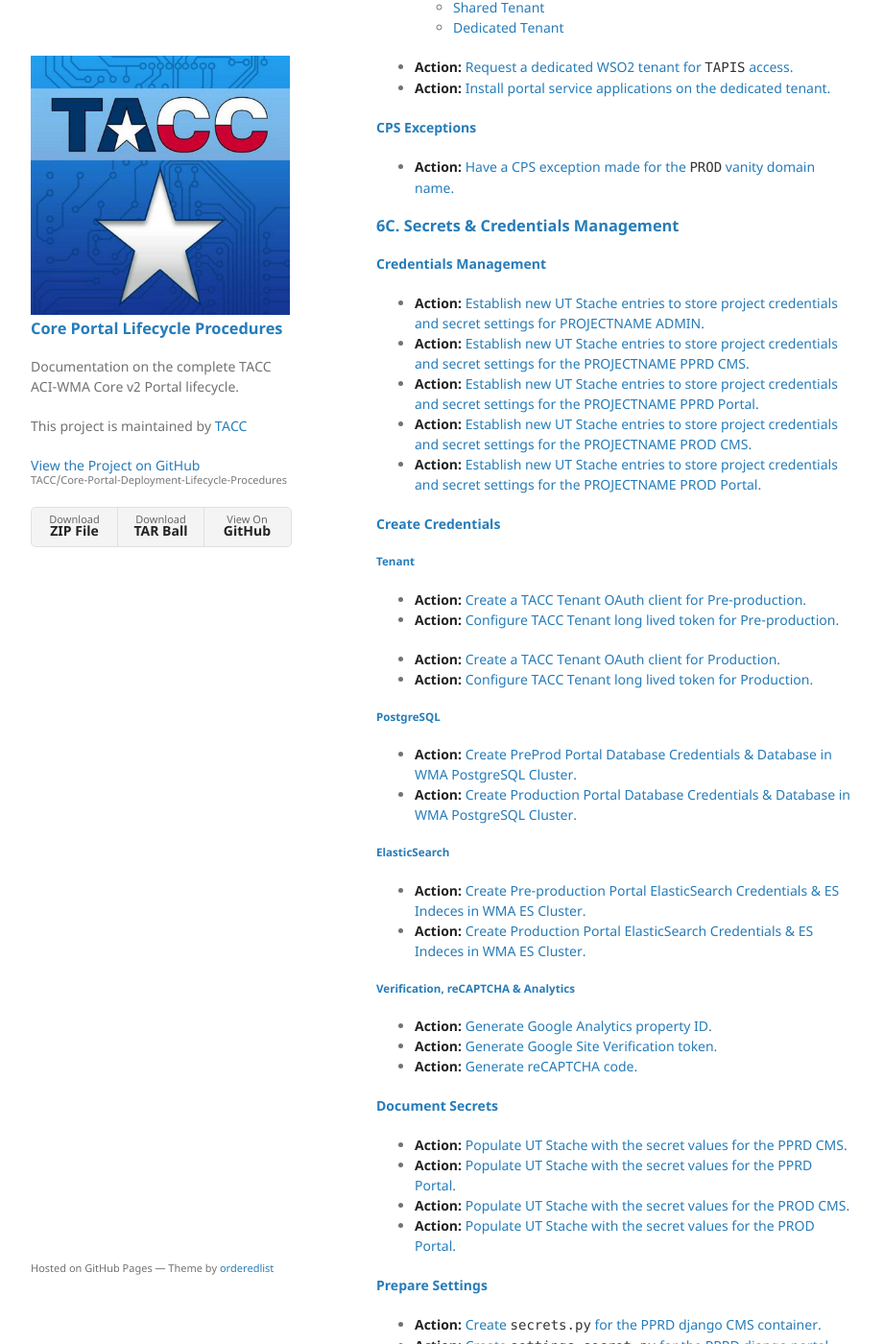
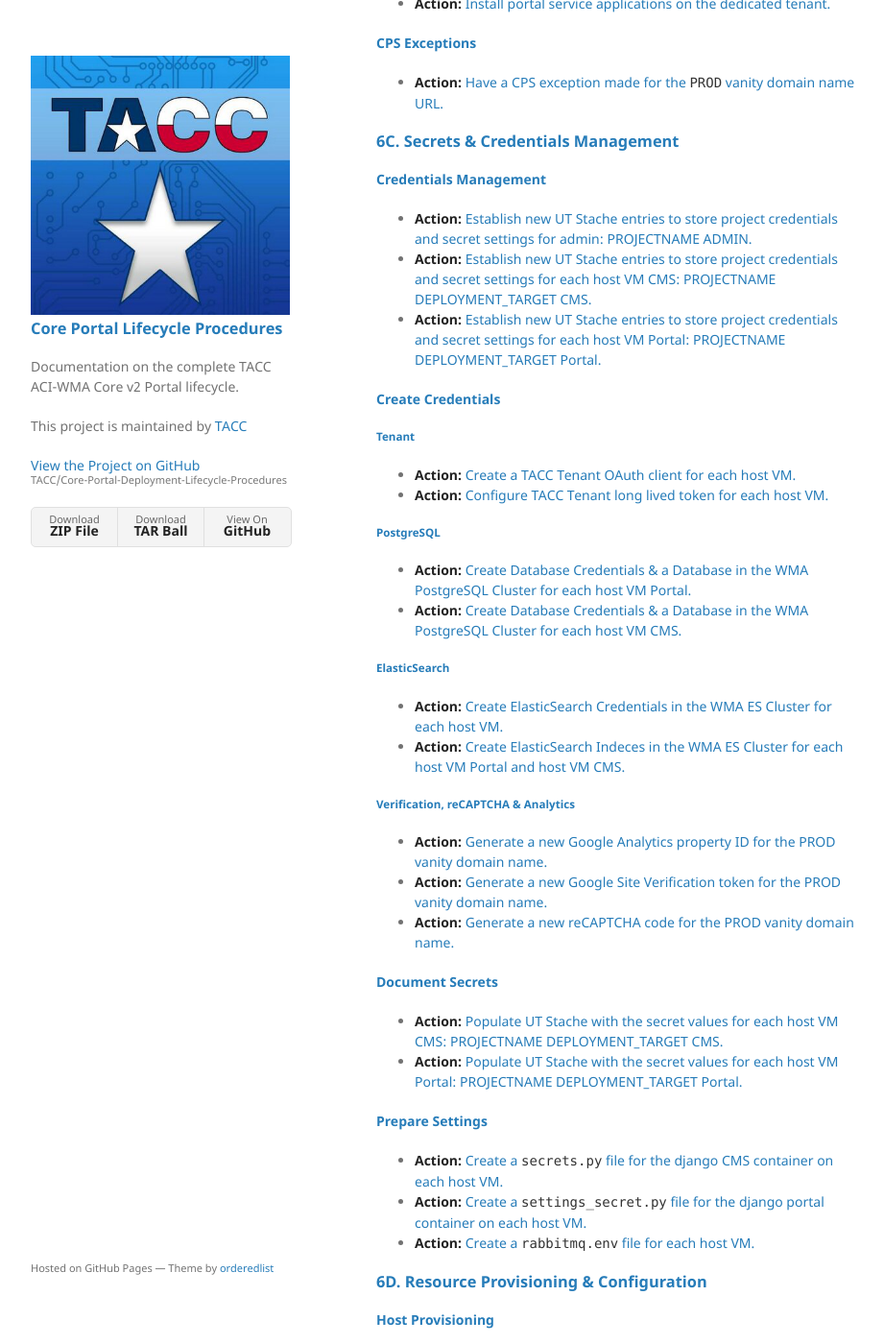
Before and after one commit to TACC/Core-Portal-Deployment-Lifecycle-Procedures, a Jekyll site: the page built from pages/overview_alt.md, in a window 1280 px wide and 1400 px high, scrolled down 1284 px. Shown: the whole window at 96% size, without its empty margins (178-1099 px from the left). Built offline with Jekyll 4.4.1, drawn with Linux system fonts in a browser that asks for light colours; our own code applies the rules of GitHub Pages for plain Markdown files; some of the changed text lies outside the part shown.

Commit message:
TWeaking my new structure before radical reordering.

```diff
--- a/pages/overview_alt.md
+++ b/pages/overview_alt.md
@@ -34,19 +34,15 @@ This is a list of all _Phases_ in the TACC ACI-WMA Core v2 Portal lifecycle. Eac
 
 #### [Host VM Requests]()
 
-- **Action:** [Request the deployment hosts for `PPRD` via KB.](#action1)
-- **Action:** [Request the deployment hosts for `PROD` via KB.](#action2)
-- **Action:** [If needed, request the deployment hosts for DEV via KB.](#action3)
+- **Action:** [Request the deployment target host VMs for `PPRD`, `PROD`, `DEV`, etc. via KB.](#action1)
 
 #### [SSL Certificates]()
 
-- **Action:** [Request SSL Certificates for the `PPRD` deployment host via KB.](#action4)
-- **Action:** [Request SSL Certificates for the `PROD` deployment host via KB.](#action5)
-- **Action:** [If needed, request SSL Certificates for the `DEV` deployment host via KB.](#action6)
+- **Action:** [Request SSL Certificates for each requested host VM via KB.](#action4)
 
 #### [WSO2 Tenant Request]()
 
-- **Action:** [Select Tenant Type for the portal (shared or dedicated).](#action1)
+- **Action:** [Select the Tenant Type for the portal (shared or dedicated).](#action1)
   - [Shared Tenant](#shared)
   - [Dedicated Tenant](#dedicated)
 - **Action:** [Request a dedicated WSO2 tenant for `TAPIS` access.](#action2)
@@ -54,59 +50,49 @@ This is a list of all _Phases_ in the TACC ACI-WMA Core v2 Portal lifecycle. Eac
 
 #### [CPS Exceptions](#cps)
 
-- **Action:** [Have a CPS exception made for the `PROD` vanity domain name.](#action7)
+- **Action:** [Have a CPS exception made for the `PROD` vanity domain name URL.](#action7)
 
 ### [6C. Secrets & Credentials Management]()
 
 #### [Credentials Management](#management)
 
-- **Action:** [Establish new UT Stache entries to store project credentials and secret settings for PROJECTNAME ADMIN.](#action1)
-- **Action:** [Establish new UT Stache entries to store project credentials and secret settings for the PROJECTNAME PPRD CMS.](#action1)
-- **Action:** [Establish new UT Stache entries to store project credentials and secret settings for the PROJECTNAME PPRD Portal.](#action2)
-- **Action:** [Establish new UT Stache entries to store project credentials and secret settings for the PROJECTNAME PROD CMS.](#action3)
-- **Action:** [Establish new UT Stache entries to store project credentials and secret settings for the PROJECTNAME PROD Portal.](#action4)
+- **Action:** [Establish new UT Stache entries to store project credentials and secret settings for admin: PROJECTNAME ADMIN.](#action1)
+- **Action:** [Establish new UT Stache entries to store project credentials and secret settings for each host VM CMS: PROJECTNAME DEPLOYMENT_TARGET CMS.](#action1)
+- **Action:** [Establish new UT Stache entries to store project credentials and secret settings for each host VM Portal: PROJECTNAME DEPLOYMENT_TARGET Portal.](#action2)
 
 #### [Create Credentials](#credentials)
 
 ##### [Tenant](#)
 
-- **Action:** [Create a TACC Tenant OAuth client for Pre-production.](#action3)
-- **Action:** [Configure TACC Tenant long lived token for Pre-production.](#action5)
-
-- **Action:** [Create a TACC Tenant OAuth client for Production.](#action4)
-- **Action:** [Configure TACC Tenant long lived token for Production.](#action6)
+- **Action:** [Create a TACC Tenant OAuth client for each host VM.](#action3)
+- **Action:** [Configure TACC Tenant long lived token for each host VM.](#action5)
 
 ##### [PostgreSQL](#)
 
-- **Action:** [Create PreProd Portal Database Credentials & Database in WMA PostgreSQL Cluster.](#action5)
-- **Action:** [Create Production Portal Database Credentials & Database in WMA PostgreSQL Cluster.](#action6)
+- **Action:** [Create Database Credentials & a Database in the WMA PostgreSQL Cluster for each host VM Portal.](#action5)
+- **Action:** [Create Database Credentials & a Database in the WMA PostgreSQL Cluster for each host VM CMS.](#action6)
 
 ##### [ElasticSearch](#)
 
-- **Action:** [Create Pre-production Portal ElasticSearch Credentials & ES Indeces in WMA ES Cluster.](#action7)
-- **Action:** [Create Production Portal ElasticSearch Credentials & ES Indeces in WMA ES Cluster.](#action8)
+- **Action:** [Create ElasticSearch Credentials in the WMA ES Cluster for each host VM.](#action7)
+- **Action:** [Create ElasticSearch Indeces in the WMA ES Cluster for each host VM Portal and host VM CMS.](#action7)
 
 ##### [Verification, reCAPTCHA & Analytics](#)
 
-- **Action:** [Generate Google Analytics property ID.](#action2)
-- **Action:** [Generate Google Site Verification token.](#action3)
-- **Action:** [Generate reCAPTCHA code.](#action4)
+- **Action:** [Generate a new Google Analytics property ID for the PROD vanity domain name.](#action2)
+- **Action:** [Generate a new Google Site Verification token for the PROD vanity domain name.](#action3)
+- **Action:** [Generate a new reCAPTCHA code for the PROD vanity domain name.](#action4)
 
 #### [Document Secrets](#document-secrets)
 
-- **Action:** [Populate UT Stache with the secret values for the PPRD CMS.](#action1)
-- **Action:** [Populate UT Stache with the secret values for the PPRD Portal.](#action2)
-- **Action:** [Populate UT Stache with the secret values for the PROD CMS.](#action3)
-- **Action:** [Populate UT Stache with the secret values for the PROD Portal.](#action4)
+- **Action:** [Populate UT Stache with the secret values for each host VM CMS: PROJECTNAME DEPLOYMENT_TARGET CMS.](#action1)
+- **Action:** [Populate UT Stache with the secret values for each host VM Portal: PROJECTNAME DEPLOYMENT_TARGET Portal.](#action2)
 
 #### [Prepare Settings](#prepare-settings)
 
-- **Action:** [Create `secrets.py` for the PPRD django CMS container.](#action5)
-- **Action:** [Create `settings_secret.py` for the PPRD django portal container.](#action6)
-- **Action:** [Create `secrets.py` for the PROD django CMS container.](#action7)
-- **Action:** [Create `settings_secret.py` for the PROD django portal container.](#action8)
-- **Action:** [Create `rabbitmq.env` for the PPRD host.](#action9)
-- **Action:** [Create `rabbitmq.env` for the PROD host.](#action10)
+- **Action:** [Create a `secrets.py` file for the django CMS container on each host VM.](#action5)
+- **Action:** [Create a `settings_secret.py` file for the django portal container on each host VM.](#action6)
+- **Action:** [Create a `rabbitmq.env` file for each host VM.](#action9)
 
 ### [6D. Resource Provisioning & Configuration](#6d)
 
@@ -120,21 +106,15 @@ _Note: Repeat these steps for each deployment target host._
 - **Action:** [Nginx SSL Certs Configuration for containers.](#action4)
 - **Action:** [Install host dependencies.](#action5)
 - **Action:** [Add the `portal` user to the (new) `docker` group.](#action6)
-- **Action:** [Create deployment directories for the Camino workflow in the PPRD deployment host.](#action7)
-- **Action:** [Create deployment directories for the Camino workflow in the PROD deployment host.](#action8)
-- **Action:** [Clone Camino into PPRD deployment host.](#action9)
-- **Action:** [Clone Camino into PROD deployment host.](#action10)
-- **Action:** [Request SSH access for user `portal` from the Jenkins VM IP Address into the PPRD host from NSO.](#action11)
-- **Action:** [Request SSH access for user `portal` from the Jenkins VM IP Address into the PROD host from NSO.](#action12)
+- **Action:** [Create deployment directories for the Camino workflow in each deployment host VM.](#action7)
+- **Action:** [Clone Camino into each deployment host VM.](#action9)
+- **Action:** [Request that NSO grant the user `portal` SSH access from the Jenkins Deployer VM IP Address into each deployment host VM.](#action11)
 
 #### [Placing Secrets](#placing-secrets)
 
-- **Action:** [SCP `secrets.py` into the PPRD host.](#action11)
-- **Action:** [SCP `settings_secret.py` into the PPRD host.](#action12)
-- **Action:** [SCP `secrets.py`  into the PROD host.](#action13)
-- **Action:** [SCP `settings_secret.py` into the PROD host.](#action14)
-- **Action:** [SCP `rabbitmq.env` into the PPRD host.](#action15)
-- **Action:** [SCP `rabbitmq.env` into the PROD host.](#action16)
+- **Action:** [SCP `secrets.py` into each deployment host VM.](#action11)
+- **Action:** [SCP `settings_secret.py` into each deployment host VM.](#action12)
+- **Action:** [SCP `rabbitmq.env` into each deployment host VM.](#action15)
 
 #### [CI/CD Jobs](#cicd-jobs)
 
@@ -142,18 +122,16 @@ _Note: Repeat these steps for each deployment target host._
 
 #### [Backend Systems](#systems)
 
-- **Action:** [Create Pre-production Portal Default Storage Systems.](#action18)
-- **Action:** [Create Production Portal Default Storage Systems.](#action19)
-- **Action:** [Create PPRD Portal Default Execution Systems.](#action20)
-- **Action:** [Create PROD Portal Default Execution Systems.](#action21)
-- **Action:** [Setup Community Data Project.](#action22)
-- **Action:** [Setup Public Data Project (if requested).](#action23)
+- **Action:** [Create Default Storage Systems for the project.](#action18)
+- **Action:** [Create Default Execution Systems for the project.](#action20)
+- **Action:** [Setup a Community Data Project.](#action22)
+- **Action:** [Setup a Public Data Project.](#action23) _(Optional)_
 
 ### [6D. Branding, Image Publishing & Deployment Configurations]()
 
 - **Action:** [Setup the custom branding and navigation bar in Core-CMS-Resources.](#action1)
-- **Action:** [Generate & Publish Custom CMS Image on Dockerhub.](#action2)
-- **Action:** [Update the Core-Portal-Deployments repo with correct docker image tag values for the CMS and Portal.](#action2)
+- **Action:** [Generate & Publish the Custom Project CMS Image on Dockerhub.](#action2)
+- **Action:** [Update the Core-Portal-Deployments repo with correct docker image tag values for the CMS and Portal containers.](#action2)
 
 ### [6E. Deployment Actions](#deployments)
 
@@ -163,19 +141,18 @@ _Note: Repeat these steps for each deployment target host._
 #### [First Deployment](#fdi)
 
 - **Action:** [Deploy the Portal via Jenkins CI job on the target host system.](#action1)
-- **Action:** [SSH into the deployment target host and promote to user `portal`.](#action2)
+- **Action:** [SSH into the deployment target host and become the user `portal`.](#action2)
 - **Action:** [Complete the container setup.](#action3)
-- **Action:** [Create index page in CMS.](#action4)
+- **Action:** [Create an index page in the CMS.](#action4)
 
 #### [Regular Deployment](#rdi)
 
-- **Action:** [Deploy the Portal via Jenkins CI job to the target host system.](#action5)
-- **Action:** [Schedule a QA Review for the deployment target host.](#action6)
+- **Action:** [Deploy the Portal via Jenkins CI job to each target host system.](#action5)
 
 ### [6F. Post Deployment](#pda)
 
-- **Action:** [Run the ES Indexing management command against the deployment target host.](#action7)
-- **Action:** [Schedule a QA Review for the deployment target host.](#action8)
+- **Action:** [Run the ES Indexing management command against each deployed target host VM.](#action7)
+- **Action:** [Schedule a QA Review for each deployed target host VM.](#action8)
 
 ## [Phase 7: Operations](phase_07.md)
 
```
